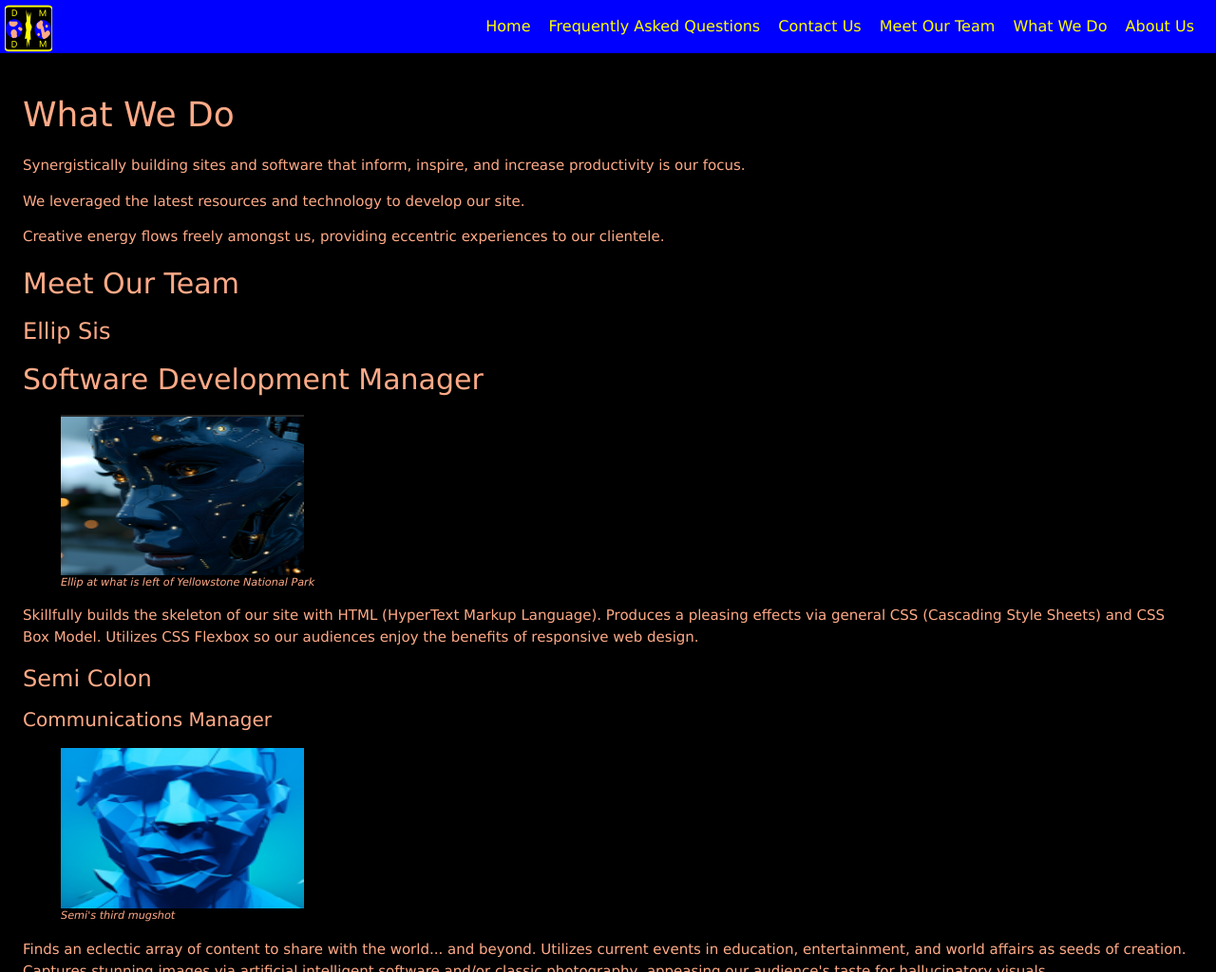
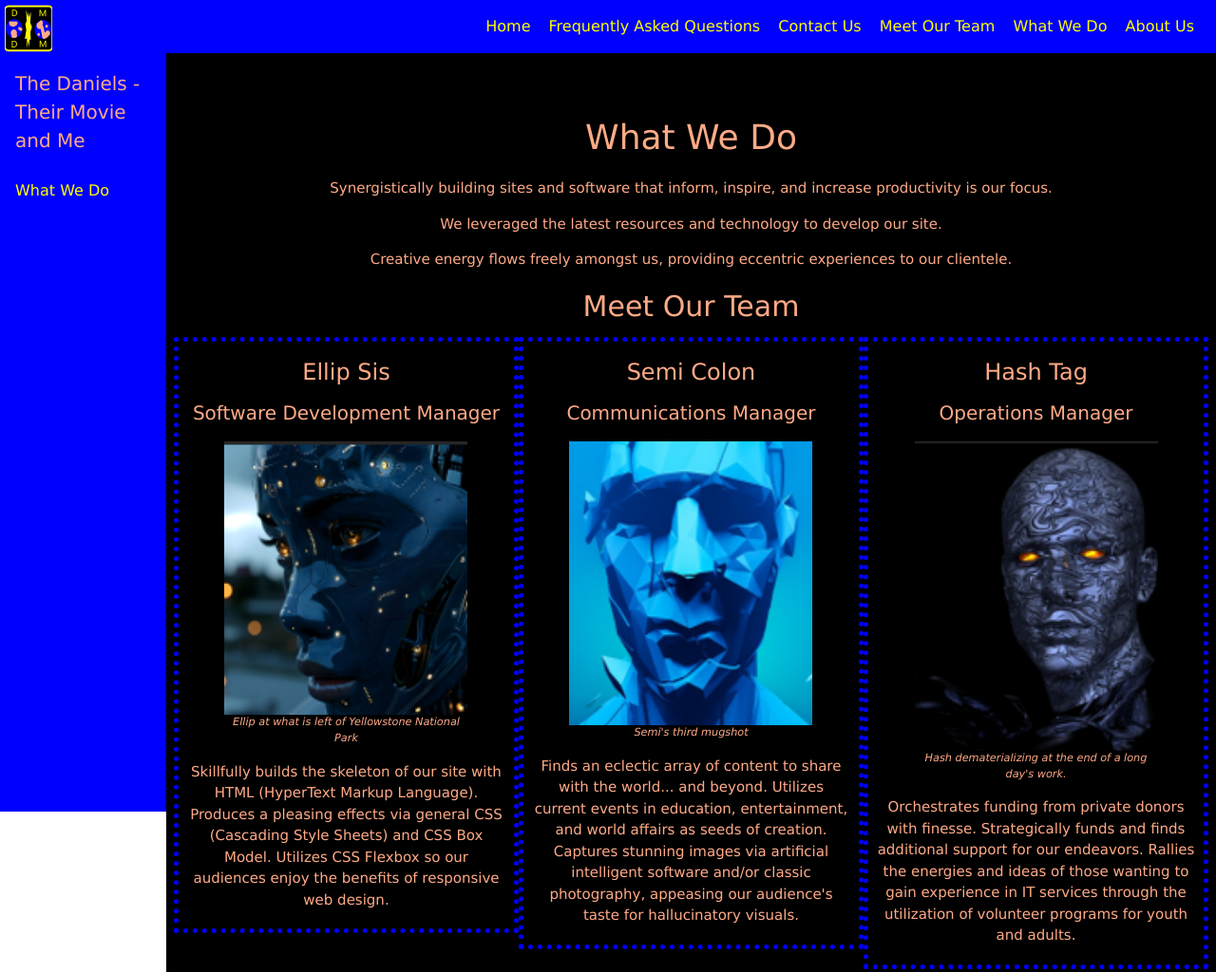
Before and after one commit to chrysaliscican/wdt-class-w3.css, a plain HTML site: page products.html in a window 1280 px wide. Shown: the top 1024 px of the page at 95% size. Drawn offline with Linux system fonts and the light colour scheme.

Commit message:
Making enhancements

```diff
--- a/css/w3css.css
+++ b/css/w3css.css
@@ -46,7 +46,7 @@ section {
 }
 
 .footer-w3 {
-    height: auto;
+    min-height: auto;
 }
 
 .ul-w3-no-bullets {
@@ -849,6 +849,9 @@ a {
     margin-right: -16px;
 }
 
+
+
+
 .w3-content,
 .w3-auto {
     margin-left: auto;
--- a/products.html
+++ b/products.html
@@ -35,8 +35,7 @@
   <!-- Navbar -->
   <div class="w3-top" id="topnavbar">
     <div class="w3-bar w3-theme w3-top w3-right-align w3-large">
-      <!-- <a class="w3-bar-item w3-button w3-right w3-hide-large w3-hover-black w3-large w3-theme" href="javascript:void(0)"
-        onclick="w3_open()"><i class="fa fa-bars"></i></a> -->
+
       <img class="logo-w3" src="images/logo4-resized.png"
         alt="site logo with two Earths separated by an explosive flash with the initials for the site">
       <a href="index.html" class="w3-bar-item w3-button w3-hide-small w3-hover-black button-w3-text-yellow">Home</a>
@@ -59,24 +58,24 @@
   </div>
 
   <!-- Sidebar -->
-<!--   <nav class="w3-sidebar w3-bar-block w3-collapse w3-large w3-theme w3-animate-left" id="mySidebar">
+<nav class="w3-sidebar w3-bar-block w3-collapse w3-large w3-theme w3-animate-left" id="mySidebar">
     <a href="javascript:void(0)" onclick="w3_close()"
       class="w3-right w3-xlarge w3-sidebar-js-padding w3-hover-black w3-hide-large" title="Close Menu">
       <i class="fa fa-remove"></i>
-    </a> -->
-    <!-- <h4 class="w3-bar-item"><b>Menu</b></h4> -->
-<!--     <a class="w3-bar-item w3-button w3-hover-black" href="#What">What We Do</a>
-    </nav> -->
+    </a>
+    <h4 class="w3-bar-item">The Daniels - Their Movie and Me</h4>
+    <a class="w3-bar-item w3-button w3-hover-black" href="#What">What We Do</a>
+    </nav>
 
   <!-- Overlay effect when opening sidebar on small screens -->
   <div class="w3-overlay w3-hide-large" onclick="w3_close()" style="cursor:pointer" title="close side menu"
     id="myOverlay"></div>
 
   <!-- Main content: shift it to the right by 175 pixels when the sidebar is visible -->
-  <div class="w3-main .w3-padding-top-32"  id="What">
+  <div class="w3-main w3-padding-top-32" style="margin-left:175px" id="What">
 
-    <main class="main-grid w3-padding-large">
-      <section class="sec sec1">
+    <main class="w3-container w3-padding-small ">
+      <section class="sec sec1 w3-center">
         <h1 class="sec1-h2 w3-padding-top-72">What We Do</h1>
         <p class="p-grid">
           Synergistically building sites and software that inform, inspire, and increase productivity is our focus.
@@ -87,13 +86,14 @@
       </section>
 
 
-      <h2 class="sec sec2">Meet Our Team</h2>
+      <h2 class="sec sec2 w3-center">Meet Our Team</h2>
 
-      <section class="sec sec3">
+      <div class="w3-col">
+      <section class="sec sec3 w3-third border-blue-dotted w3-padding-small margin-w3-team w3-center">
         <h3>Ellip Sis</h3>
-        <h2>Software Development Manager</h2>
+        <h4>Software Development Manager</h4>
         <figure>
-          <img src="images/humanoid-ti.png" alt="humanoid staring at ground" class="grid-img1">
+          <img src="images/humanoid-ti.png" alt="humanoid staring at ground" class="w3-image">
           <figcaption>Ellip at what is left of Yellowstone National Park</figcaption>
         </figure>
         <p>Skillfully builds the skeleton of our site with HTML (HyperText Markup Language). Produces a pleasing
@@ -102,11 +102,11 @@
           the benefits of responsive web design.</p>
       </section>
 
-      <section class="sec sec4">
+      <section class="sec sec4 w3-third border-blue-dotted w3-padding-small margin-w3-team w3-center">
         <h3>Semi Colon</h3>
         <h4>Communications Manager</h4>
         <figure>
-          <img src="images/humanform-ti.png" alt="human form facing forward" class="grid-img2">
+          <img src="images/humanform-ti.png" alt="human form facing forward" class="w3-image">
           <figcaption>Semi's third mugshot</figcaption>
         </figure>
         <p>Finds an eclectic array of content to share with the world... and beyond.
@@ -118,12 +118,12 @@
         </p>
       </section>
 
-      <section class="sec sec5">
+      <section class="sec sec5 w3-third  border-blue-dotted w3-right w3-padding-small margin-w3-team w3-center">
         <h3>Hash Tag</h3>
         <h4>Operations Manager</h4>
         <figure>
           <img src="images/humanform2-ti.png" alt="hypnotic human figure facing forward with red eyes"
-            class="grid-img3">
+            class="w3-image ">
           <figcaption>Hash dematerializing at the end of a long day's work.</figcaption>
         </figure>
         <p>Orchestrates funding from private donors with finesse.
@@ -131,6 +131,7 @@
           wanting to gain experience in IT services through the utilization of volunteer programs for youth and adults.
         </p>
       </section>
+    </div>
     </main>
 
     <!-- Grid -->
```
Also changed, not shown: about-us.html (+2 -2 lines), contact-us.html (+1 -1 lines), faq.html (+3 -7 lines), success.html (+13 -14 lines).
